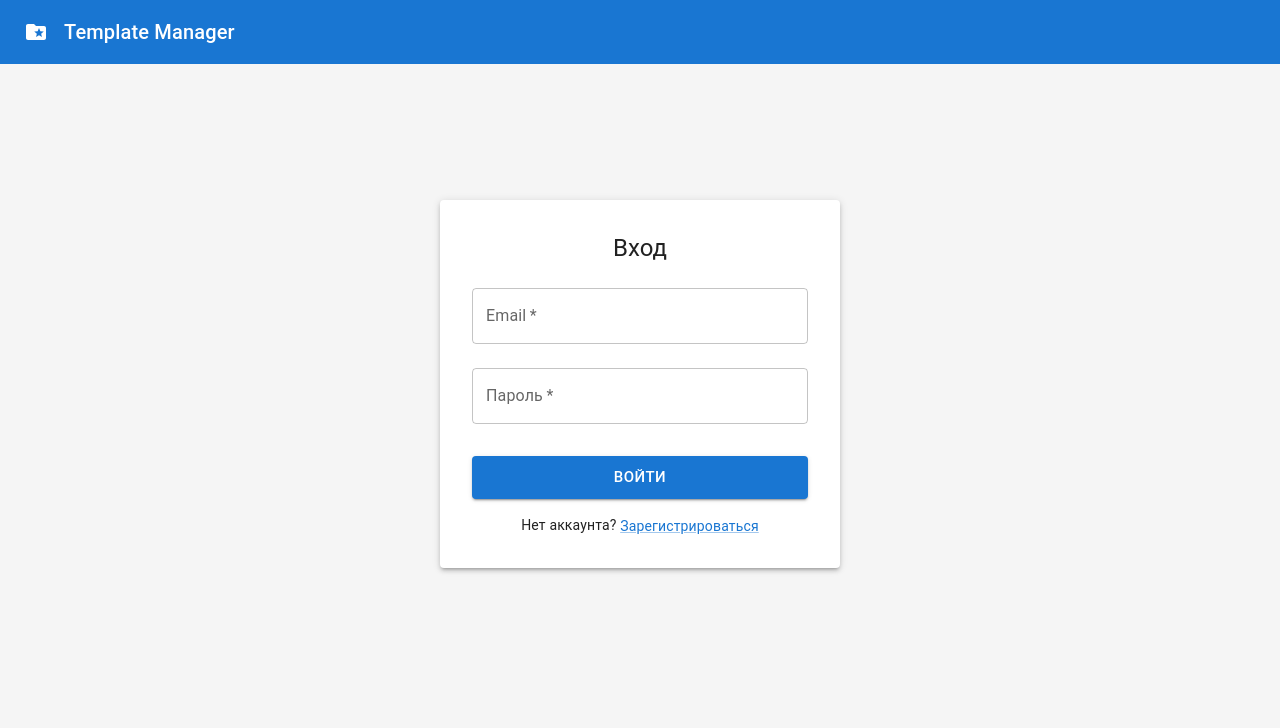
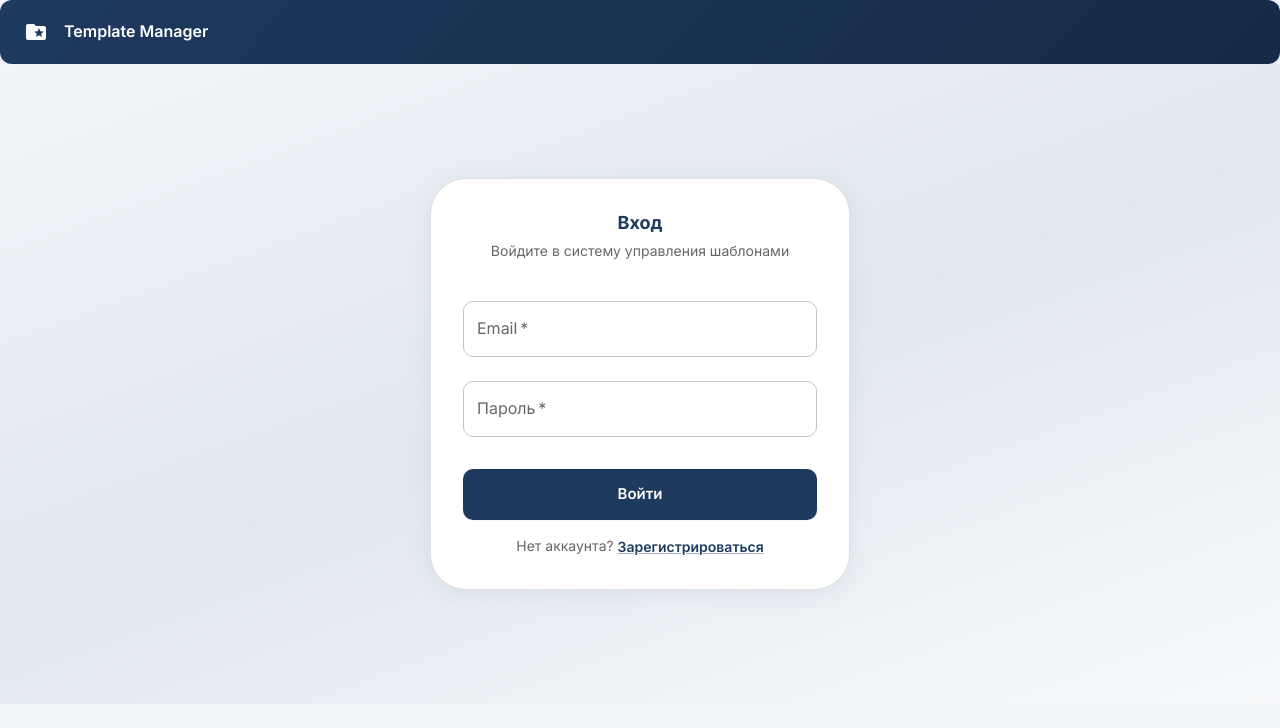
Before and after one commit to v-shub/templates-versions-system, a React (Create React App) app in the folder frontend/: page / in a window 1280 px wide. Shown: the top 728 px of the page. Built offline with nearby package versions, Linux system fonts and the light colour scheme; no server answers.

Commit message:
feat: upgrade frontend style

```diff
--- a/frontend/public/index.html
+++ b/frontend/public/index.html
@@ -5,7 +5,7 @@
     <!-- Поддержка мобильных устройств -->
     <meta name="viewport" content="width=device-width, initial-scale=1" />
     <!-- Цвет темы браузера -->
-    <meta name="theme-color" content="#000000" />
+    <meta name="theme-color" content="#1e3a5f" />
 
     <!-- Описание приложения -->
     <meta
@@ -16,12 +16,11 @@
     <!-- Заголовок страницы -->
     <title>Система контроля версий шаблонов</title>
 
-    <!-- Шрифты (пример с Google Fonts) -->
+    <!-- Шрифты -->
     <link rel="preconnect" href="https://fonts.googleapis.com">
     <link rel="preconnect" href="https://fonts.gstatic.com" crossorigin>
-    <link href="https://fonts.googleapis.com/css2?family=Inter:wght@400;500;600&display=swap" rel="stylesheet">
+    <link href="https://fonts.googleapis.com/css2?family=Inter:wght@400;500;600;700&display=swap" rel="stylesheet">
 
-    <!-- Стили (если нужны глобальные стили) -->
     <style>
       * {
         margin: 0;
@@ -33,9 +32,9 @@
         font-family: 'Inter', -apple-system, BlinkMacSystemFont, 'Segoe UI', sans-serif;
         -webkit-font-smoothing: antialiased;
         -moz-osx-font-smoothing: grayscale;
+        background-color: #f1f5f9;
       }
 
-      /* Стиль для корневого элемента React */
       #root {
         min-height: 100vh;
       }
--- a/frontend/src/App.tsx
+++ b/frontend/src/App.tsx
@@ -13,36 +13,111 @@ import { FolderSpecial as TemplateIcon, Logout as LogoutIcon, Person as PersonIc
 const theme = createTheme({
   palette: {
     primary: {
-      main: '#1976d2',
+      main: '#1e3a5f',
+      light: '#2d4a6f',
+      dark: '#152a47',
+      contrastText: '#fff',
     },
     secondary: {
-      main: '#dc004e',
+      main: '#0d9488',
+      light: '#14b8a6',
+      dark: '#0f766e',
+      contrastText: '#fff',
     },
     background: {
-      default: '#f5f5f5',
+      default: '#f1f5f9',
+      paper: '#ffffff',
     },
+    success: { main: '#059669' },
+    warning: { main: '#d97706' },
+    error: { main: '#dc2626' },
+    info: { main: '#0284c7' },
+  },
+  shape: {
+    borderRadius: 12,
   },
   typography: {
-    fontFamily: '"Roboto", "Helvetica", "Arial", sans-serif',
-    h1: {
-      fontSize: '2.5rem',
-      fontWeight: 600,
-    },
-    h2: {
-      fontSize: '2rem',
-      fontWeight: 500,
-    },
+    fontFamily: '"Inter", -apple-system, BlinkMacSystemFont, "Segoe UI", sans-serif',
+    h1: { fontSize: '2.25rem', fontWeight: 700, letterSpacing: '-0.02em' },
+    h2: { fontSize: '1.875rem', fontWeight: 600, letterSpacing: '-0.01em' },
+    h3: { fontSize: '1.5rem', fontWeight: 600 },
+    h4: { fontSize: '1.25rem', fontWeight: 600 },
+    h5: { fontSize: '1.125rem', fontWeight: 600 },
+    h6: { fontSize: '1rem', fontWeight: 600 },
+    button: { fontWeight: 600, textTransform: 'none' as const },
   },
   components: {
+    MuiCssBaseline: {
+      styleOverrides: {
+        body: { backgroundColor: '#f1f5f9' },
+      },
+    },
+    MuiAppBar: {
+      styleOverrides: {
+        root: {
+          background: 'linear-gradient(135deg, #1e3a5f 0%, #152a47 100%)',
+          boxShadow: '0 1px 3px rgba(0,0,0,0.08)',
+        },
+      },
+    },
     MuiCard: {
       styleOverrides: {
         root: {
-          transition: 'transform 0.2s, box-shadow 0.2s',
+          borderRadius: 12,
+          boxShadow: '0 1px 3px rgba(0,0,0,0.06)',
+          transition: 'transform 0.2s ease, box-shadow 0.2s ease',
           '&:hover': {
             transform: 'translateY(-4px)',
-            boxShadow: '0 8px 16px rgba(0,0,0,0.1)',
+            boxShadow: '0 12px 24px rgba(30,58,95,0.12)',
           },
         },
+      },
+    },
+    MuiPaper: {
+      styleOverrides: {
+        root: {
+          borderRadius: 12,
+          boxShadow: '0 1px 3px rgba(0,0,0,0.06)',
+        },
+      },
+    },
+    MuiButton: {
+      styleOverrides: {
+        root: {
+          borderRadius: 10,
+          textTransform: 'none',
+          fontWeight: 600,
+        },
+        contained: {
+          boxShadow: '0 1px 2px rgba(0,0,0,0.05)',
+          '&:hover': { boxShadow: '0 4px 12px rgba(30,58,95,0.25)' },
+        },
+      },
+    },
+    MuiTextField: {
+      defaultProps: {
+        variant: 'outlined' as const,
+        size: 'medium' as const,
+      },
+      styleOverrides: {
+        root: {
+          '& .MuiOutlinedInput-root': {
+            borderRadius: 10,
+            '&:hover .MuiOutlinedInput-notchedOutline': {
+              borderColor: '#1e3a5f',
+            },
+          },
+        },
+      },
+    },
+    MuiChip: {
+      styleOverrides: {
+        root: { borderRadius: 8 },
+      },
+    },
+    MuiTab: {
+      styleOverrides: {
+        root: { textTransform: 'none', fontWeight: 600 },
       },
     },
   },
@@ -150,17 +225,17 @@ function AppContent() {
       <Box
         component="footer"
         sx={{
-          py: 3,
+          py: 2.5,
           px: 2,
           mt: 'auto',
-          backgroundColor: (theme) => theme.palette.grey[100],
-          borderTop: (theme) => `1px solid ${theme.palette.grey[300]}`,
+          backgroundColor: 'rgba(30,58,95,0.04)',
+          borderTop: '1px solid',
+          borderColor: 'divider',
         }}
       >
         <Container maxWidth="xl">
           <Typography variant="body2" color="text.secondary" align="center">
-            © {new Date().getFullYear()} Template Management System.
-            Все права защищены.
+            © {new Date().getFullYear()} Template Management System. Все права защищены.
           </Typography>
         </Container>
       </Box>
--- a/frontend/src/components/Auth/Login.tsx
+++ b/frontend/src/components/Auth/Login.tsx
@@ -45,11 +45,26 @@ export default function Login({ onNavigateToRegister }: LoginProps) {
         alignItems: 'center',
         justifyContent: 'center',
         py: 4,
+        background: 'linear-gradient(160deg, #f1f5f9 0%, #e2e8f0 50%, #f8fafc 100%)',
       }}
     >
-      <Paper elevation={3} sx={{ p: 4, maxWidth: 400, width: '100%' }}>
-        <Typography variant="h5" component="h1" gutterBottom align="center">
+      <Paper
+        elevation={0}
+        sx={{
+          p: 4,
+          maxWidth: 420,
+          width: '100%',
+          borderRadius: 3,
+          border: '1px solid',
+          borderColor: 'divider',
+          boxShadow: '0 4px 24px rgba(30,58,95,0.08)',
+        }}
+      >
+        <Typography variant="h5" component="h1" gutterBottom align="center" fontWeight={700} color="primary.main">
           Вход
+        </Typography>
+        <Typography variant="body2" color="text.secondary" align="center" sx={{ mb: 3 }}>
+          Войдите в систему управления шаблонами
         </Typography>
         {error && (
           <Alert severity="error" sx={{ mb: 2 }} onClose={clearError}>
@@ -83,14 +98,14 @@ export default function Login({ onNavigateToRegister }: LoginProps) {
             variant="contained"
             size="large"
             disabled={submitting}
-            sx={{ mt: 3, mb: 2 }}
+            sx={{ mt: 3, mb: 2, py: 1.5 }}
           >
-            {submitting ? <CircularProgress size={24} /> : 'Войти'}
+            {submitting ? <CircularProgress size={24} color="inherit" /> : 'Войти'}
           </Button>
         </form>
-        <Typography variant="body2" align="center">
+        <Typography variant="body2" align="center" color="text.secondary">
           Нет аккаунта?{' '}
-          <Link component="button" variant="body2" onClick={onNavigateToRegister} sx={{ cursor: 'pointer' }}>
+          <Link component="button" variant="body2" onClick={onNavigateToRegister} sx={{ cursor: 'pointer', fontWeight: 600 }}>
             Зарегистрироваться
           </Link>
         </Typography>
--- a/frontend/src/components/TemplateManager/TemplateCard.tsx
+++ b/frontend/src/components/TemplateManager/TemplateCard.tsx
@@ -57,11 +57,8 @@ const TemplateCard: React.FC<TemplateCardProps> = ({
         minHeight: '22rem',
         display: 'flex',
         flexDirection: 'column',
-        transition: 'transform 0.2s',
-        '&:hover': {
-          transform: 'translateY(-4px)',
-          boxShadow: 6,
-        },
+        border: '1px solid',
+        borderColor: 'divider',
       }}
     >
       <CardContent
--- a/frontend/src/components/TemplateManager/TemplateManager.tsx
+++ b/frontend/src/components/TemplateManager/TemplateManager.tsx
@@ -124,7 +124,7 @@ const TemplateManager: React.FC = () => {
   return (
     <Container maxWidth="xl" sx={{ py: 4 }}>
       <Box sx={{ mb: 4, display: 'flex', justifyContent: 'space-between', alignItems: 'center' }}>
-        <Typography variant="h4" component="h1" fontWeight="bold">
+        <Typography variant="h4" component="h1" fontWeight={700} color="primary.main">
           Управление шаблонами
         </Typography>
         <Badge
@@ -137,15 +137,15 @@ const TemplateManager: React.FC = () => {
         </Badge>
       </Box>
 
-      <Paper sx={{ mb: 3 }}>
+      <Paper elevation={0} sx={{ mb: 3, borderRadius: 2, border: '1px solid', borderColor: 'divider', overflow: 'hidden' }}>
         <Tabs
           value={activeTab}
           onChange={(_, newValue: number) => setActiveTab(newValue)}
           variant="fullWidth"
           sx={{
-            '& .MuiTab-root': {
-              minHeight: 60,
-            },
+            '& .MuiTab-root': { minHeight: 56 },
+            '& .Mui-selected': { color: 'primary.main', fontWeight: 600 },
+            '& .MuiTabs-indicator': { height: 3, borderRadius: '3px 3px 0 0' },
           }}
         >
           <Tab
--- a/frontend/src/index.css
+++ b/frontend/src/index.css
@@ -6,43 +6,57 @@
 
 body {
   margin: 0;
-  font-family: -apple-system, BlinkMacSystemFont, 'Segoe UI', 'Roboto', 'Oxygen',
-    'Ubuntu', 'Cantarell', 'Fira Sans', 'Droid Sans', 'Helvetica Neue',
-    sans-serif;
+  font-family: 'Inter', -apple-system, BlinkMacSystemFont, 'Segoe UI', sans-serif;
   -webkit-font-smoothing: antialiased;
   -moz-osx-font-smoothing: grayscale;
 }
 
 code {
-  font-family: source-code-pro, Menlo, Monaco, Consolas, 'Courier New',
-    monospace;
+  font-family: 'ui-monospace', 'SFMono-Regular', Consolas, 'Liberation Mono', monospace;
 }
 
-/* Стили для скроллбара */
+/* Скроллбар в стиле темы */
 ::-webkit-scrollbar {
-  width: 8px;
-  height: 8px;
+  width: 10px;
+  height: 10px;
 }
 
 ::-webkit-scrollbar-track {
-  background: #f1f1f1;
-  border-radius: 4px;
+  background: #e2e8f0;
+  border-radius: 10px;
 }
 
 ::-webkit-scrollbar-thumb {
-  background: #888;
-  border-radius: 4px;
+  background: #94a3b8;
+  border-radius: 10px;
+  border: 2px solid #e2e8f0;
 }
 
 ::-webkit-scrollbar-thumb:hover {
-  background: #555;
+  background: #64748b;
+}
+
+/* Плавные переходы для интерактивных элементов */
+button, a, [role="button"] {
+  transition: background-color 0.2s ease, color 0.2s ease, transform 0.15s ease;
 }
 
 /* Анимации */
 @keyframes fadeIn {
   from {
     opacity: 0;
-    transform: translateY(10px);
+    transform: translateY(12px);
+  }
+  to {
+    opacity: 1;
+    transform: translateY(0);
+  }
+}
+
+@keyframes fadeInUp {
+  from {
+    opacity: 0;
+    transform: translateY(20px);
   }
   to {
     opacity: 1;
@@ -51,7 +65,11 @@ code {
 }
 
 .fade-in {
-  animation: fadeIn 0.3s ease-out;
+  animation: fadeIn 0.35s cubic-bezier(0.4, 0, 0.2, 1);
+}
+
+.fade-in-up {
+  animation: fadeInUp 0.4s cubic-bezier(0.4, 0, 0.2, 1);
 }
 
 /* Утилитарные классы */
```
Also changed, not shown: frontend/src/components/Auth/Profile.tsx (+9 -7 lines), frontend/src/components/Auth/Register.tsx (+21 -6 lines), frontend/src/components/TemplateManager/Dashboard.tsx (+18 -20 lines).
